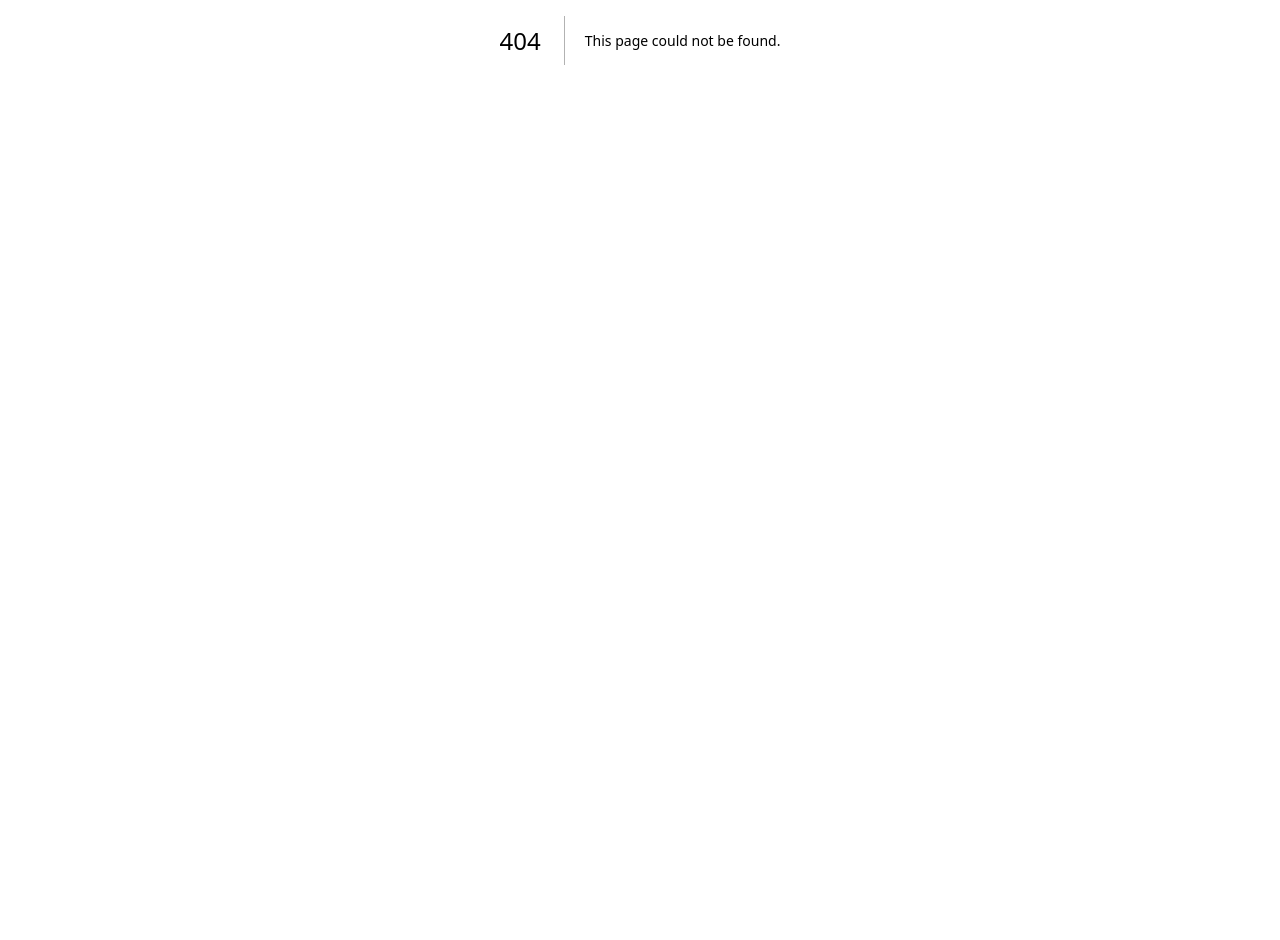
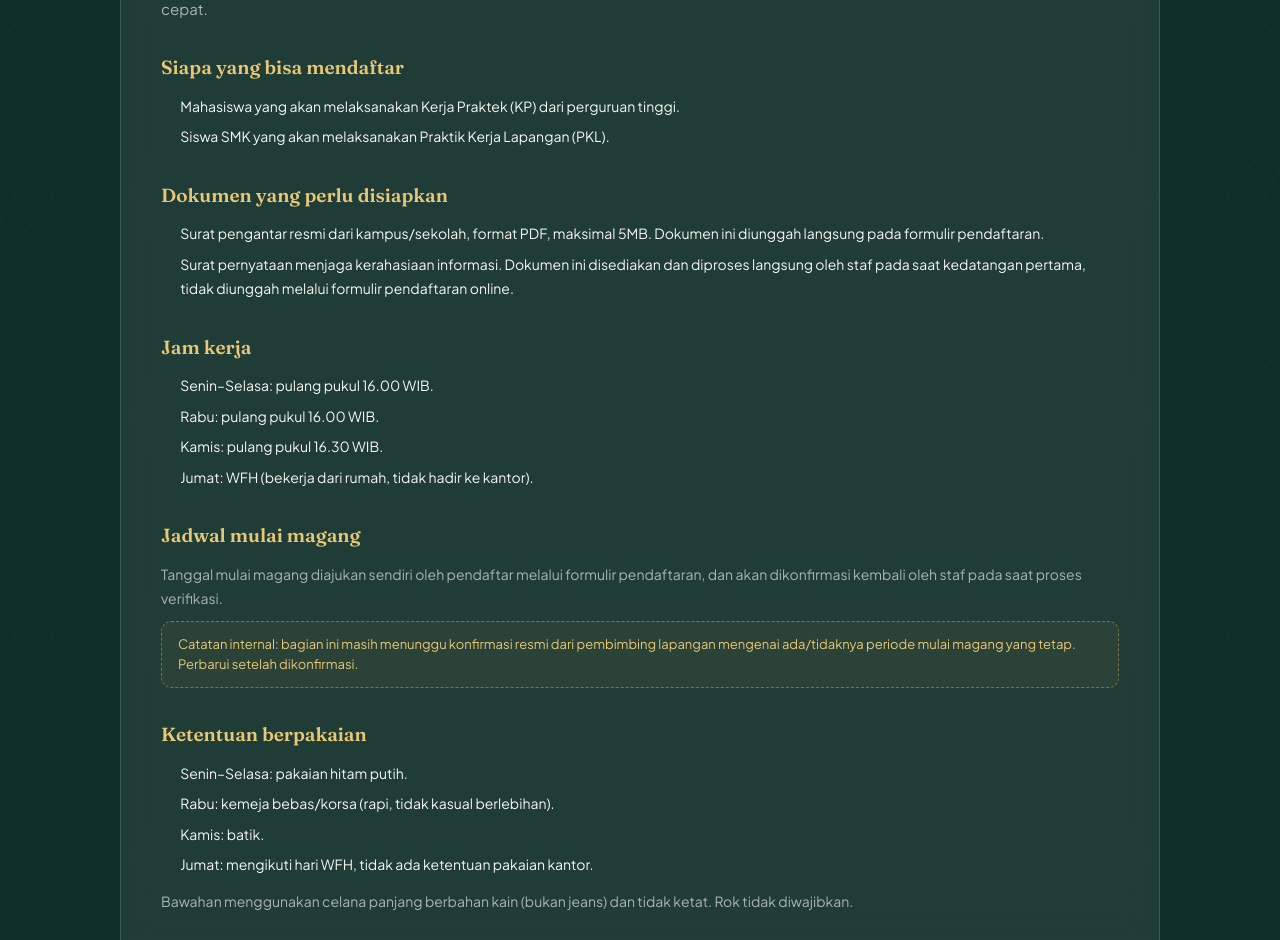
Before and after one commit to NazwaDwita/proyek-KP, a Next.js app: page /info in a window 1280 px wide. Before the commit this address had no page. Shown: the part 360-1300 px from the top of the page. Before the commit the page ends 800 px from the top, so only its background shows below. Built offline with nearby package versions, Linux system fonts and the light colour scheme.

Commit message:
Lengkapi ketentuan berpakaian dan jam kerja

```diff
--- a/src/app/globals.css
+++ b/src/app/globals.css
@@ -332,6 +332,50 @@ select.form-input option {
   cursor: not-allowed;
 }
 
+/* Halaman Info & Ketentuan */
+.info-section {
+  margin-bottom: 2rem;
+}
+.info-section:last-child {
+  margin-bottom: 0;
+}
+.info-section h2 {
+  font-family: var(--font-judul);
+  font-size: 19px;
+  font-weight: 600;
+  color: var(--emas-terang);
+  margin: 0 0 0.75rem;
+}
+.info-list {
+  margin: 0;
+  padding-left: 1.2rem;
+  color: var(--gading);
+  font-size: 14px;
+  line-height: 1.75;
+}
+.info-list li {
+  margin-bottom: 6px;
+}
+.info-teks {
+  font-size: 14px;
+  color: var(--teks-muted);
+  line-height: 1.75;
+  margin: 0 0 0.5rem;
+}
+.info-placeholder {
+  display: flex;
+  align-items: flex-start;
+  gap: 8px;
+  border: 1px dashed rgba(212, 169, 79, 0.5);
+  background: rgba(212, 169, 79, 0.06);
+  border-radius: 10px;
+  padding: 12px 16px;
+  font-size: 13px;
+  color: var(--emas-terang);
+  margin-top: 10px;
+  line-height: 1.6;
+}
+
 @media (max-width: 640px) {
   h1.judul-hero {
     font-size: 26px;
--- /dev/null
+++ b/src/app/info/page.tsx
@@ -0,0 +1,106 @@
+import Brand from "@/components/Brand";
+import NavPill from "@/components/NavPill";
+
+export default function InfoPage() {
+  return (
+    <div className="halaman">
+      <div className="bungkus">
+        <Brand />
+        <NavPill />
+
+        <div className="panel-glass">
+          <p className="eyebrow">Sebelum mendaftar</p>
+          <h1 className="judul-hero" style={{ fontSize: 26, maxWidth: "none" }}>
+            Info dan ketentuan magang
+          </h1>
+          <p className="sub-hero" style={{ marginBottom: "2rem" }}>
+            Baca halaman ini terlebih dahulu sebelum mengisi formulir pendaftaran,
+            supaya proses verifikasi oleh staf Bidang Aptika dapat berjalan lebih cepat.
+          </p>
+
+          <div className="info-section">
+            <h2>Siapa yang bisa mendaftar</h2>
+            <ul className="info-list">
+              <li>Mahasiswa yang akan melaksanakan Kerja Praktek (KP) dari perguruan tinggi.</li>
+              <li>Siswa SMK yang akan melaksanakan Praktik Kerja Lapangan (PKL).</li>
+            </ul>
+          </div>
+
+          <div className="info-section">
+            <h2>Dokumen yang perlu disiapkan</h2>
+            <ul className="info-list">
+              <li>
+                Surat pengantar resmi dari kampus/sekolah, format PDF, maksimal 5MB.
+                Dokumen ini diunggah langsung pada formulir pendaftaran.
+              </li>
+              <li>
+                Surat pernyataan menjaga kerahasiaan informasi. Dokumen ini disediakan
+                dan diproses langsung oleh staf pada saat kedatangan pertama, tidak
+                diunggah melalui formulir pendaftaran online.
+              </li>
+            </ul>
+          </div>
+
+          <div className="info-section">
+            <h2>Jam kerja</h2>
+            <ul className="info-list">
+              <li>Senin&ndash;Selasa: pulang pukul 16.00 WIB.</li>
+              <li>Rabu: pulang pukul 16.00 WIB.</li>
+              <li>Kamis: pulang pukul 16.30 WIB.</li>
+              <li>Jumat: WFH (bekerja dari rumah, tidak hadir ke kantor).</li>
+            </ul>
+          </div>
+
+          <div className="info-section">
+            <h2>Jadwal mulai magang</h2>
+            <p className="info-teks">
+              Tanggal mulai magang diajukan sendiri oleh pendaftar melalui formulir
+              pendaftaran, dan akan dikonfirmasi kembali oleh staf pada saat proses
+              verifikasi.
+            </p>
+            <div className="info-placeholder">
+              Catatan internal: bagian ini masih menunggu konfirmasi resmi dari
+              pembimbing lapangan mengenai ada/tidaknya periode mulai magang yang
+              tetap. Perbarui setelah dikonfirmasi.
+            </div>
+          </div>
+
+          <div className="info-section">
+            <h2>Ketentuan berpakaian</h2>
+            <ul className="info-list">
+              <li>Senin&ndash;Selasa: pakaian hitam putih.</li>
+              <li>Rabu: kemeja bebas/korsa (rapi, tidak kasual berlebihan).</li>
+              <li>Kamis: batik.</li>
+              <li>Jumat: mengikuti hari WFH, tidak ada ketentuan pakaian kantor.</li>
+            </ul>
+            <p className="info-teks" style={{ marginTop: "0.75rem" }}>
+              Bawahan menggunakan celana panjang berbahan kain (bukan jeans)
+              dan tidak ketat. Rok tidak diwajibkan.
+            </p>
+          </div>
+
+          <div className="info-section">
+            <h2>Alur setelah mendaftar</h2>
+            <ul className="info-list">
+              <li>Formulir dan dokumen diperiksa oleh staf Bidang Aptika.</li>
+              <li>
+                Status pendaftaran dapat dipantau mandiri melalui halaman{" "}
+                <strong>Cek status</strong>, menggunakan nomor pendaftaran dan
+                email yang didaftarkan.
+              </li>
+              <li>
+                Apabila diverifikasi, penempatan bidang akan dicatat dan dapat
+                dilihat pada halaman yang sama.
+              </li>
+            </ul>
+          </div>
+        </div>
+
+        <p className="keterangan-halaman">
+          Ada pertanyaan lain yang belum terjawab di halaman ini? Hubungi staf
+          Bidang Aptika melalui kontak resmi instansi.
+        </p>
+      </div>
+    </div>
+  );
+}
```
